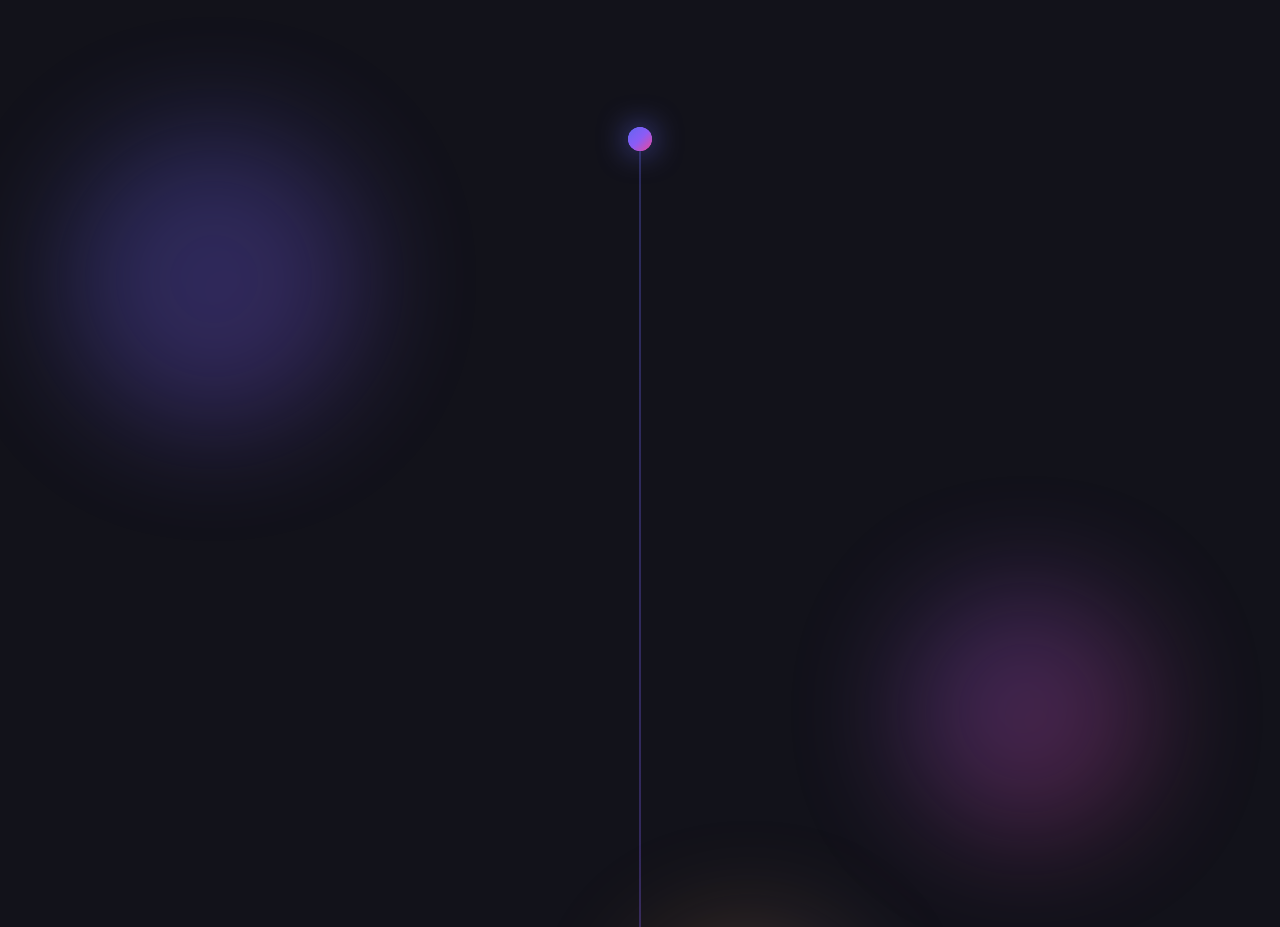
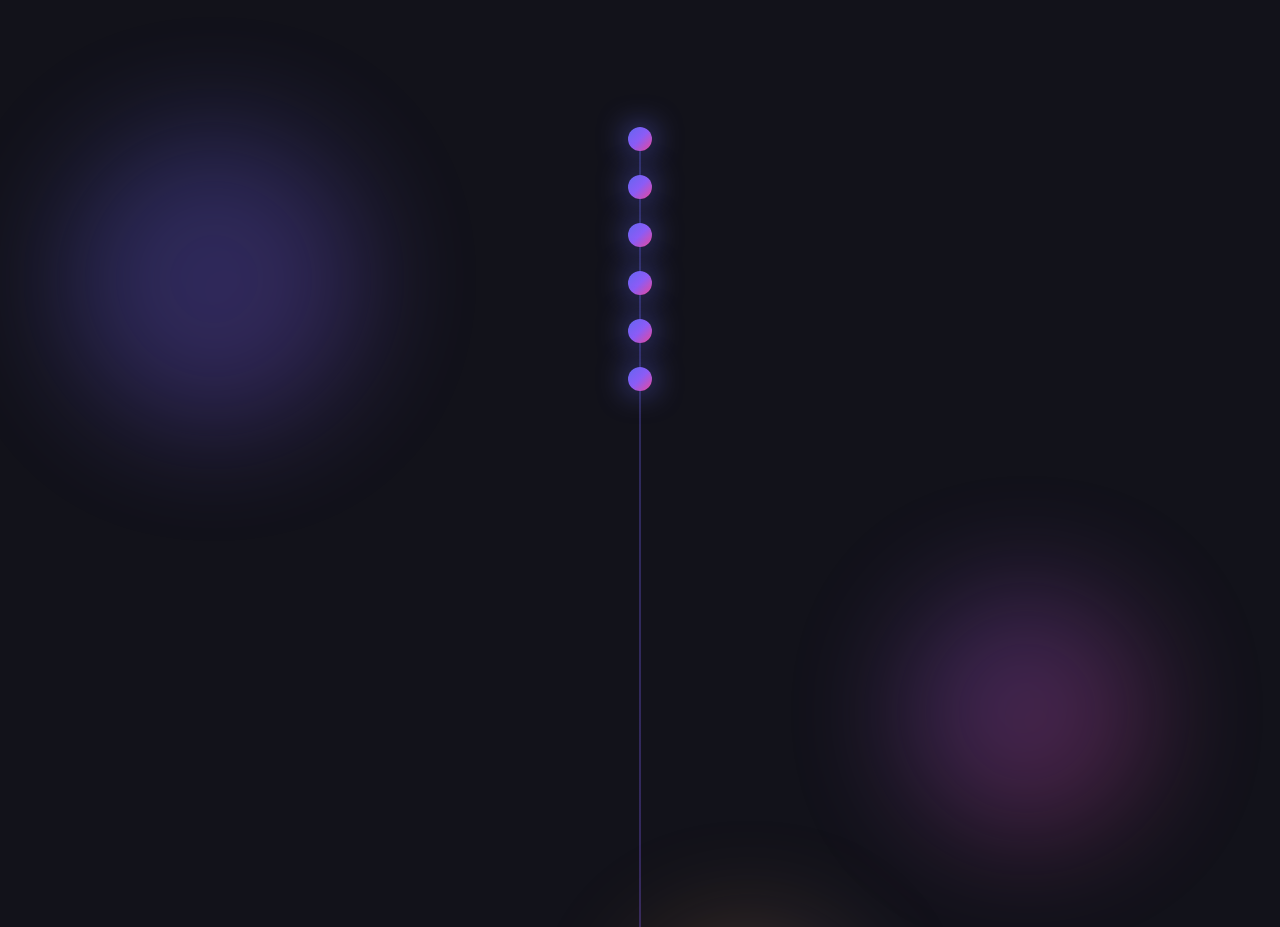
Before and after one commit to salmanlakhani-dev/my-resume, a Next.js app: page / in a window 1280 px wide. Shown: the part 900-1827 px from the top of the page. Built offline with nearby package versions, Linux system fonts and the light colour scheme; a web font is replaced by a local one.

Commit message:
feat: Add new Experience section component with scroll-triggered GSAP animations for timeline and background elements.

```diff
--- a/components/Experience.js
+++ b/components/Experience.js
@@ -56,40 +56,6 @@ const experiences = [
   }
 ];
 
-// Recursive component to create nested circles
-const NestedCircle = ({ experience, index, total }) => {
-  const circleRef = useRef(null);
-  const isLast = index === total - 1;
-
-  return (
-    <div
-      ref={circleRef}
-      className={`${styles.expandingCircle} expanding-circle-${index}`}
-      data-index={index}
-    >
-      <div className={styles.itemContent}>
-        <div className={styles.experienceHeader}>
-          <div>
-            <h3 className={styles.position}>{experience.position}</h3>
-            <h4 className={styles.company}>{experience.company}</h4>
-          </div>
-          <span className={styles.duration}>{experience.duration}</span>
-        </div>
-        <p className={styles.description}>{experience.description}</p>
-      </div>
-
-      {/* Recursively render next circle if not last */}
-      {!isLast && (
-        <NestedCircle
-          experience={experiences[index + 1]}
-          index={index + 1}
-          total={total}
-        />
-      )}
-    </div>
-  );
-};
-
 export default function Experience() {
   const shapesRef = useRef([]);
   const sectionRef = useRef(null);
@@ -119,62 +85,43 @@ export default function Experience() {
       });
     }
 
-    // Nested circle expansion animation
+    // Circle expansion animation
     if (typeof window !== 'undefined' && timelineRef.current) {
       experiences.forEach((exp, index) => {
         const circle = document.querySelector(`.expanding-circle-${index}`);
         if (!circle) return;
 
         const content = circle.querySelector(`.${styles.itemContent}`);
-        const nestedCircle = circle.querySelector(`.expanding-circle-${index + 1}`);
 
         const tl = gsap.timeline({
           scrollTrigger: {
             trigger: circle,
-            start: 'top 70%',
-            end: 'top 20%',
+            start: `top ${80 - (index * 20)}%`,  // First starts at bottom, others progressively earlier
+            end: `top ${10 - (index * 30)}%`,         // First ends at 10%, others progressively earlier
             scrub: 1.5,
+            markers: false,
           }
         });
 
-        // 1. Expand circle from 24px to full width
+        // 1. Expand circle horizontally from 24px to full width
         tl.to(circle, {
-          maxWidth: 900,
-          maxHeight: 'none',
           width: 900,
-          height: 'auto',
           borderRadius: '16px',
           background: 'rgba(255, 255, 255, 0.03)',
           backdropFilter: 'blur(10px)',
           border: '1px solid rgba(255, 255, 255, 0.1)',
           boxShadow: '0 8px 32px 0 rgba(31, 38, 135, 0.37)',
           marginBottom: index < experiences.length - 1 ? 48 : 0,
-          duration: 0.6,
-        });
-
-        // 2. Show content
-        tl.call(() => {
-          if (content) content.style.display = 'block';
-        }, null, 0.4);
-
-        // 3. Move nested circle to bottom (if it exists)
-        if (nestedCircle) {
-          tl.fromTo(nestedCircle,
-            {
-              position: 'absolute',
-              top: 0,
-              bottom: 'auto',
-            },
-            {
-              top: 'auto',
-              bottom: -12,
-              left: '50%',
-              transform: 'translateX(-50%)',
-              duration: 0.3,
-            },
-            0.6
-          );
-        }
+          duration: 0.5,
+        })
+        // 2. Smoothly reveal content vertically (no jerk)
+        .to(content, {
+          opacity: 1,
+          maxHeight: 1000,
+          paddingTop: '2rem',
+          paddingBottom: '2rem',
+          duration: 0.5,
+        }, '-=0.2'); // Start slightly before horizontal expansion ends
       });
     }
 
@@ -216,12 +163,25 @@ export default function Experience() {
           {/* Timeline line */}
           <div className={styles.timelineLine}></div>
 
-          {/* Start with first nested circle containing all others */}
-          <NestedCircle
-            experience={experiences[0]}
-            index={0}
-            total={experiences.length}
-          />
+          {/* Render all circles as siblings */}
+          {experiences.map((exp, index) => (
+            <div
+              key={exp.id}
+              className={`${styles.expandingCircle} expanding-circle-${index}`}
+              data-index={index}
+            >
+              <div className={styles.itemContent}>
+                <div className={styles.experienceHeader}>
+                  <div>
+                    <h3 className={styles.position}>{exp.position}</h3>
+                    <h4 className={styles.company}>{exp.company}</h4>
+                  </div>
+                  <span className={styles.duration}>{exp.duration}</span>
+                </div>
+                <p className={styles.description}>{exp.description}</p>
+              </div>
+            </div>
+          ))}
         </div>
       </div>
     </section>
--- a/components/Experience.module.css
+++ b/components/Experience.module.css
@@ -16,35 +16,23 @@
   left: 50%;
   transform: translateX(-50%);
   width: 2px;
-  height: 100%;
+  height: 92%;
   background: var(--gradient-primary);
   opacity: 0.3;
   z-index: 0;
 }
 
-/* Nested expanding circles */
+/* Expanding circles - now siblings, not nested */
 .expandingCircle {
-  position: absolute;
-  left: 50%;
-  top: 0;
-  transform: translateX(-50%);
+  position: relative;
   width: 24px;
-  height: 24px;
-  max-width: 24px;
-  max-height: 24px;
+  min-height: 24px;  /* Use min-height instead of fixed height */
   border-radius: 50%;
   background: var(--gradient-primary);
   box-shadow: 0 0 30px rgba(99, 102, 241, 0.8);
   overflow: hidden;
+  margin: 0 auto 24px auto;
   z-index: 1;
-}
-
-/* First circle is relative to timeline */
-.timeline > .expandingCircle {
-  position: relative;
-  margin: 0 auto;
-  left: auto;
-  transform: none;
 }
 
 /* When expanded, use glassmorphism background */
@@ -57,10 +45,13 @@
 
 /* Content inside circles - initially hidden */
 .itemContent {
-  display: none;
-  padding: 2rem;
+  opacity: 0;
+  max-height: 0;
+  overflow: hidden;
+  padding: 0 2rem;
   width: 900px;
   max-width: 100%;
+  transition: opacity 0.3s ease, max-height 0.3s ease;
 }
 
 .experienceHeader {
```
